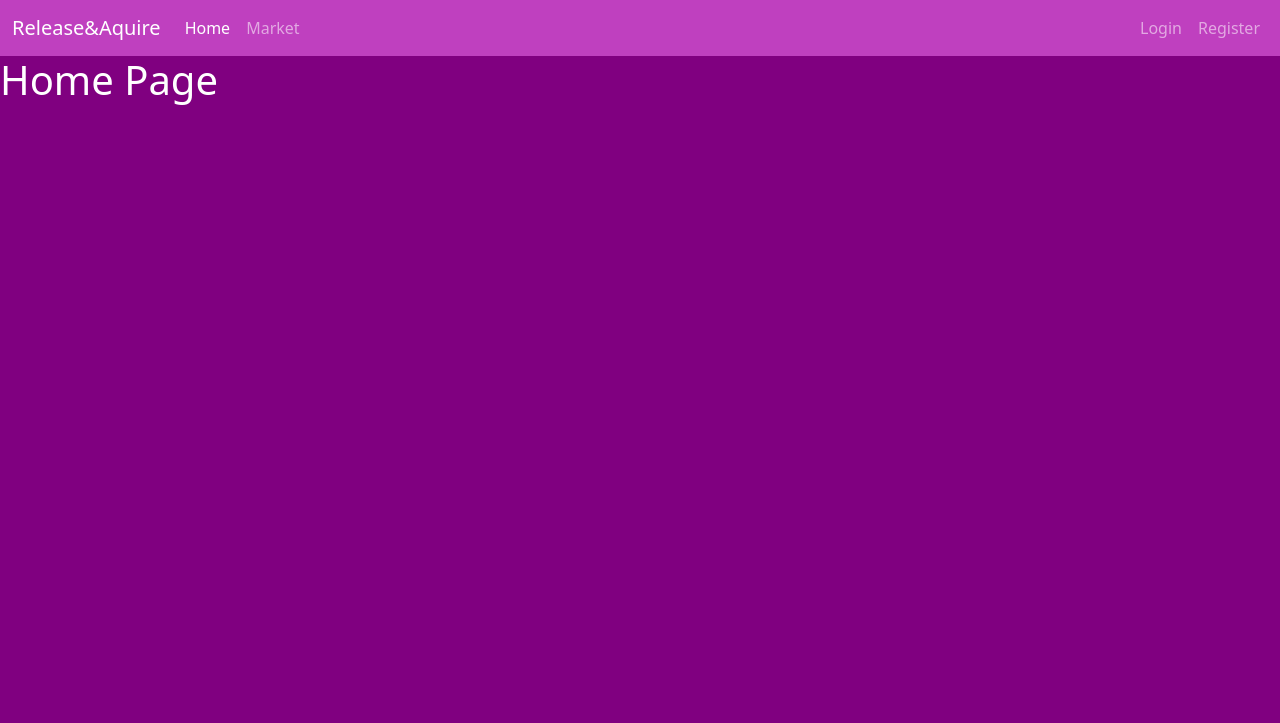
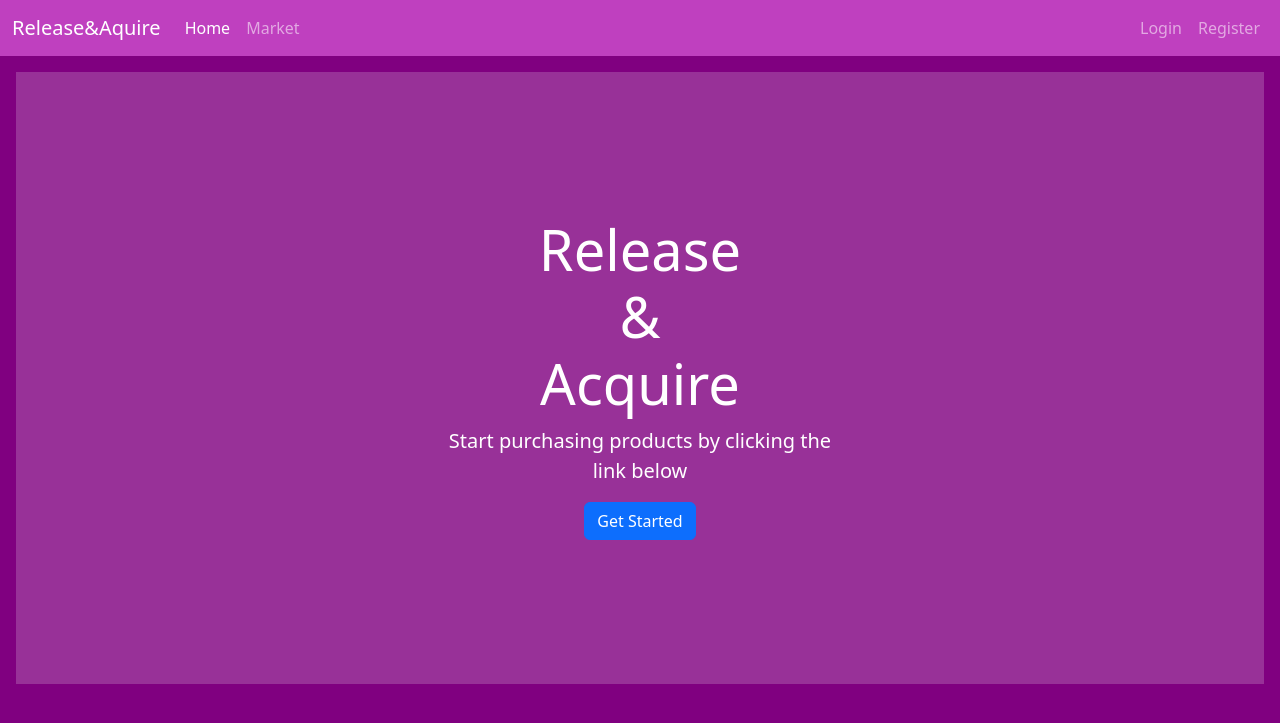
Before and after one commit to Waletee/Release-acquire, a Flask app: page / in a window 1280 px wide. Shown: the top 723 px of the page. Run offline with Flask 3, Linux system fonts and the light colour scheme.

Commit message:
add logout functions and page redirections after registrations and login with home page details

```diff
--- a/marketplace/__init__.py
+++ b/marketplace/__init__.py
@@ -13,6 +13,8 @@ app.app_context().push()
 bcrypt = Bcrypt(app)
 
 login_manager = LoginManager(app)
+login_manager.login_view = "login_page"
+login_manager.login_message_category = "info"
 
 
 from marketplace import routes
--- a/marketplace/routes.py
+++ b/marketplace/routes.py
@@ -2,14 +2,15 @@ from marketplace import app, db
 from flask import render_template, redirect, url_for, flash
 from marketplace.models import Item, User
 from marketplace.forms import RegistrationForm, LoginForm
-from flask_login import login_user
+from flask_login import login_user, logout_user, login_required
 
 @app.route('/')
 @app.route('/home')
 def home_page():
-    return render_template('home.html')
+    return render_template('home.html', title='Welcome to Release & Acquire')
 
 @app.route('/market')
+@login_required
 def market_page():
     items = Item.query.all()
     return render_template('market.html', title='Market', items=items)
@@ -21,6 +22,8 @@ def register_page():
         user_to_create = User(username=form.username.data, email=form.email.data, password=form.password.data)
         db.session.add(user_to_create)
         db.session.commit()
+        login_user(user_to_create)
+        flash(f'Account created successfully! You are logged in as: {user_to_create.username}', category='success')
         return redirect(url_for('market_page'))
     if form.errors != {}: #Validation error handling
         for err_msg in form.errors.values():
@@ -39,3 +42,9 @@ def login_page():
         else:
             flash(f'Email and Password are not match! Please retry', category='warning')
     return render_template('login.html', title='Login', form=form)
+
+@app.route('/logout')
+def logout_page():
+    logout_user()
+    flash(f'You have been logged out!', category='info')
+    return redirect(url_for('home_page'))
--- a/marketplace/templates/home.html
+++ b/marketplace/templates/home.html
@@ -1,3 +1,11 @@
 {% extends "layout.html" %} {% block content %}
-<h1>Home Page</h1>
+<div class="position-relative overflow-hidden p-3 p-md-5 m-md-3 text-center" style="background-color: #983198">
+    <div class="col-md-5 p-lg-5 mx-auto my-5">
+        <h1 class="display-4 font-weight-normal">Release <br>& <br> Acquire</h1>
+        <p class="lead font-weight-normal">Start purchasing products by clicking the link below</p>
+        <a class="btn btn-primary" href="{{ url_for('market_page') }}">Get Started</a>
+    </div>
+    <div class="product-device box-shadow d-none d-md-block"></div>
+    <div class="product-device product-device-2 box-shadow d-none d-md-block"></div>
+</div>
 {% endblock content %}
--- a/marketplace/templates/layout.html
+++ b/marketplace/templates/layout.html
@@ -54,7 +54,7 @@
                 <a class="nav-link">Welcome, {{ current_user.username }}</a>
               </li>
               <li class="nav-item">
-                <a class="nav-link" href="#">Logout</a>
+                <a class="nav-link" href="{{ url_for('logout_page') }}">Logout</a>
               </li>
             </ul>
             {% else %}
```
Also changed, not shown: instance/marketplace.db.
